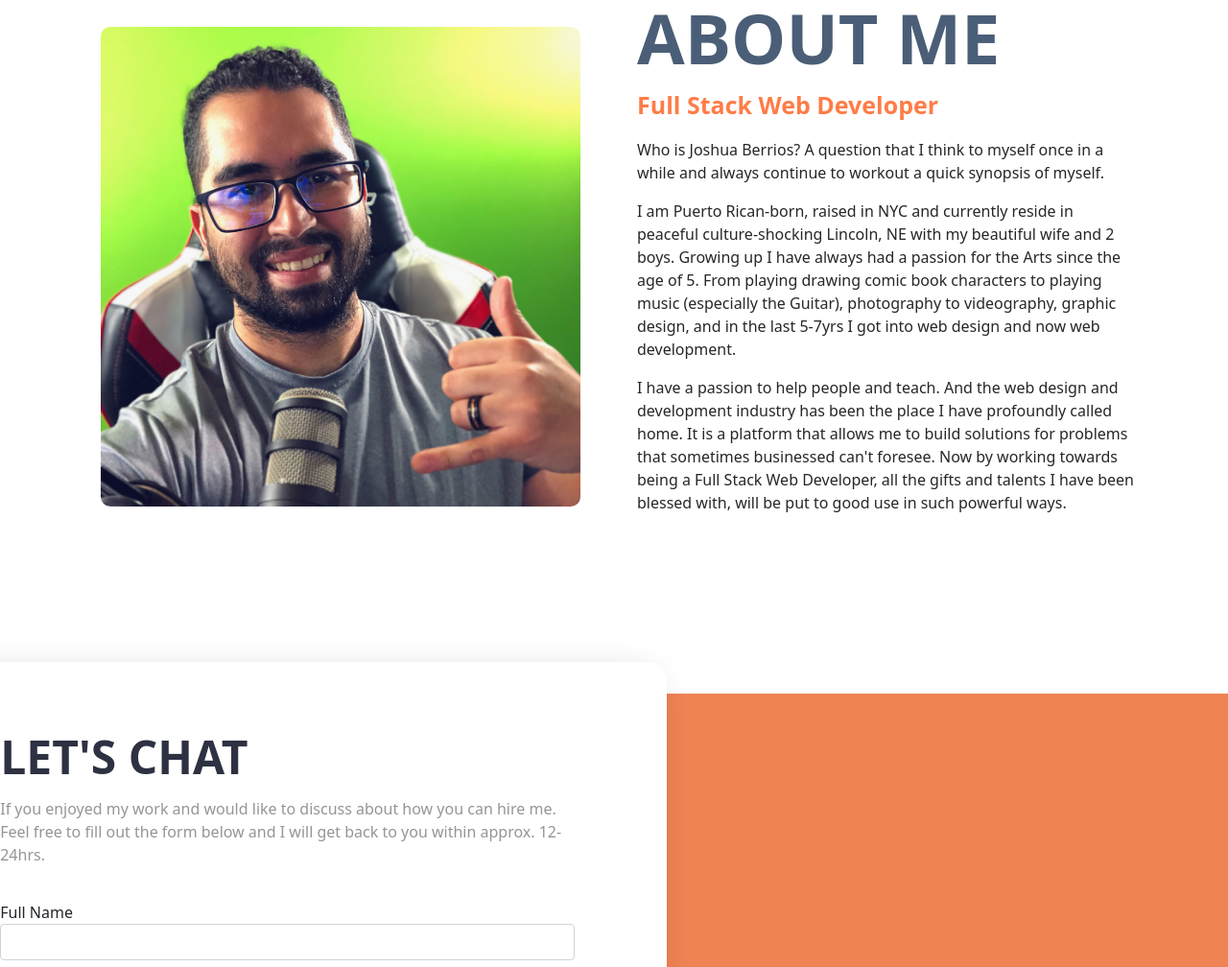
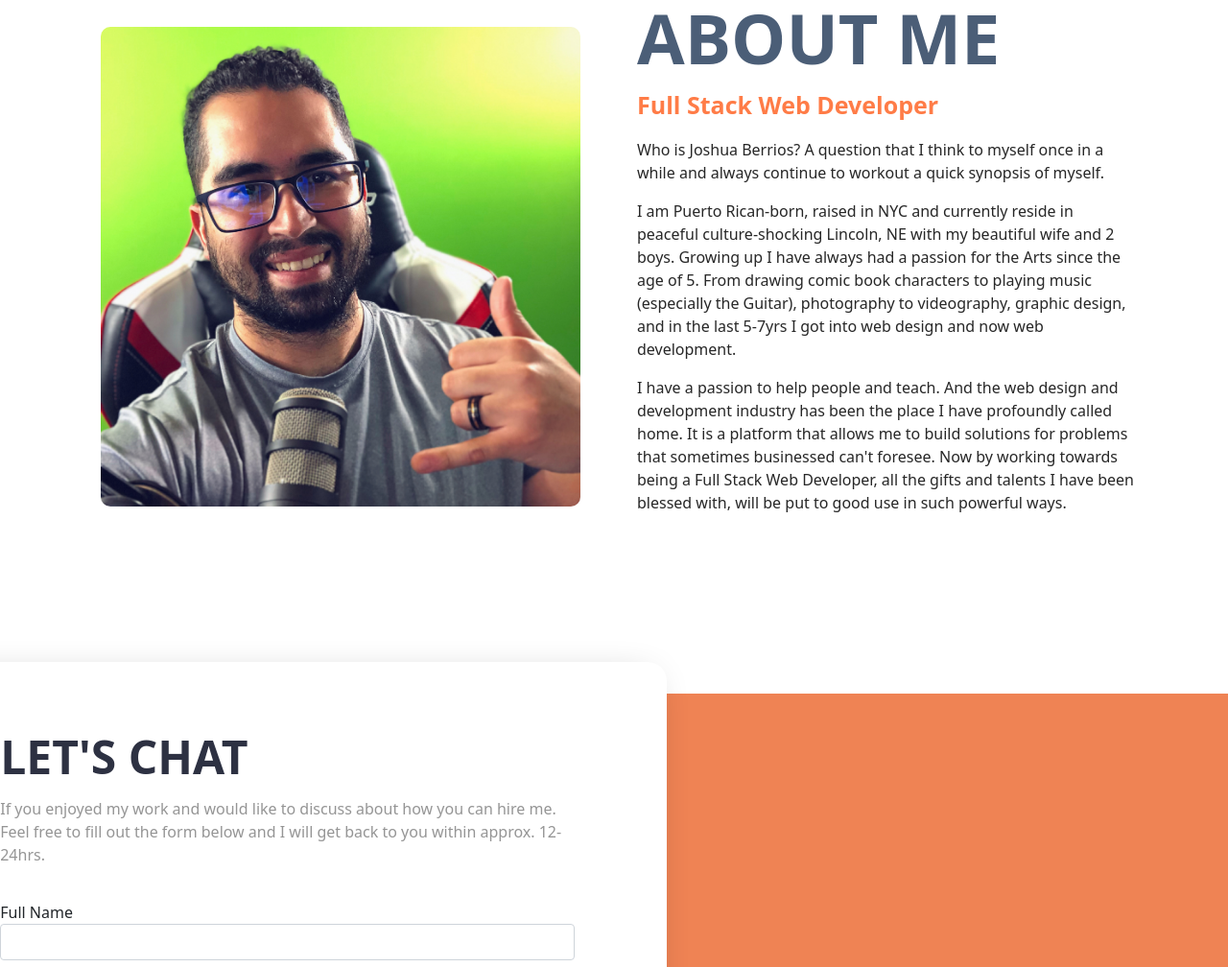
Before and after one commit to JoshuaB94/JoshuaB94.github.io, a plain HTML site: page index.html in a window 1280 px wide. Shown: the part 1954-2962 px from the top of the page at 96% size. Drawn offline with nearby package versions, Linux system fonts and the light colour scheme.

Commit message:
Correct a grammatical error within the About Me section bio

```diff
--- a/index.html
+++ b/index.html
@@ -72,7 +72,7 @@
                     <h2 class="display-2 fw-bold lh-1 mb-3 about-heading">About Me</h2>
                     <p class="career-position-text">Full Stack Web Developer</p>
                     <p class="about-bio">Who is Joshua Berrios? A question that I think to myself once in a while and always continue to workout a quick synopsis of myself.</p>
-                    <p class="about-bio">I am Puerto Rican-born, raised in NYC and currently reside in peaceful culture-shocking Lincoln, NE with my beautiful wife and 2 boys. Growing up I have always had a passion for the Arts since the age of 5. From playing drawing comic book characters to playing music (especially the Guitar), photography to videography, graphic design, and in the last 5-7yrs I got into web design and now web development.</p>
+                    <p class="about-bio">I am Puerto Rican-born, raised in NYC and currently reside in peaceful culture-shocking Lincoln, NE with my beautiful wife and 2 boys. Growing up I have always had a passion for the Arts since the age of 5. From drawing comic book characters to playing music (especially the Guitar), photography to videography, graphic design, and in the last 5-7yrs I got into web design and now web development.</p>
                     <p class="about-bio">I have a passion to help people and teach. And the web design and development industry has been the place I have profoundly called home. It is a platform that allows me to build solutions for problems that sometimes businessed can't foresee. Now by working towards being a Full Stack Web Developer, all the gifts and talents I have been blessed with, will be put to good use in such powerful ways.</p>
                 </div>
             </div>
```
